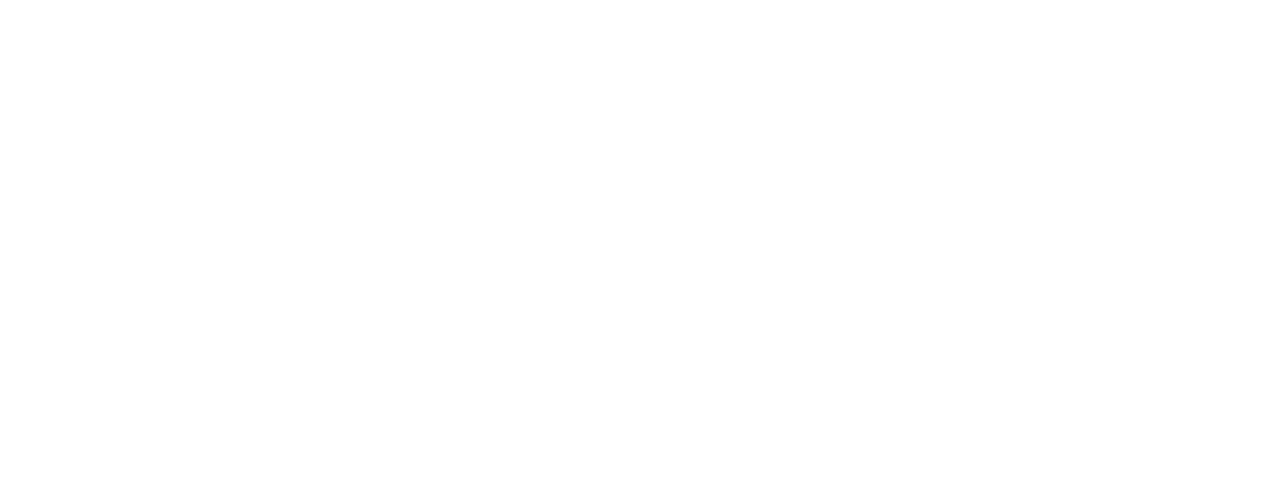
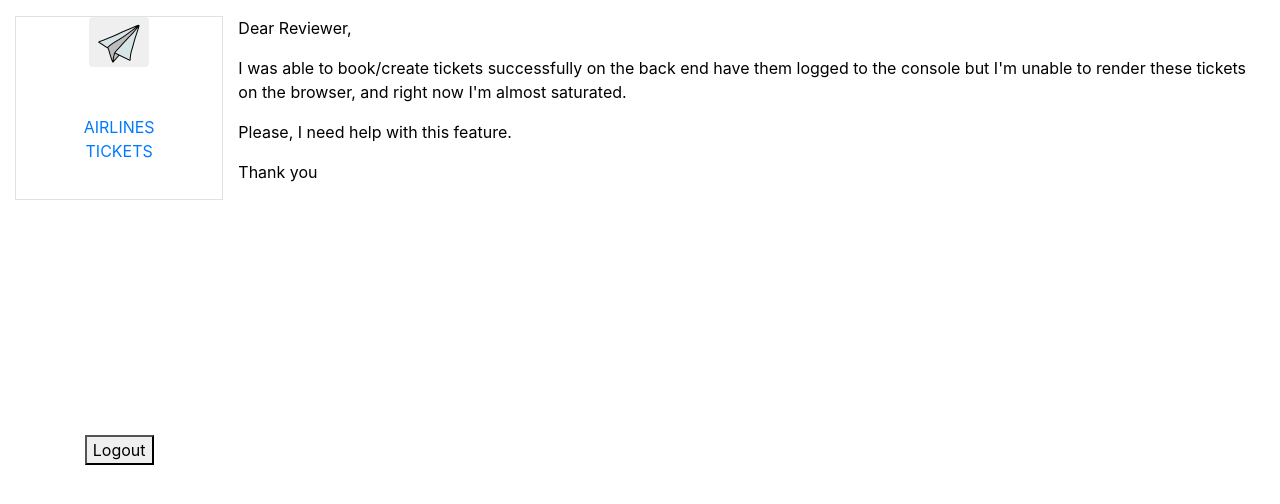
Before and after one commit to jamezjaz/Book_Ticket, a React (Create React App) app: page /tickets in a window 1280 px wide. Shown: the top 504 px of the page. Built offline with nearby package versions, Linux system fonts and the light colour scheme.

Commit message:
docs: Adds Dropdown to Ticket component
docs: Update LogOut button on sm screens

```diff
--- a/src/components/TicketDetails.js
+++ b/src/components/TicketDetails.js
@@ -5,24 +5,12 @@
   const { ticket } = props;
 
   return (
-    <>
     <div className="container-fluid">
-        <div className="text-left">
-          <p>Dear Reviewer,</p>
-          <p>
-            I was able to book/create tickets successfully on the
-            back end have them logged to the console but I&apos;m
-            unable to render these tickets on the browser, and right now I&apos;m almost saturated.
-          </p>
-          <p>Please, I need help with this feature.</p>
-          <p>Thank you</p>
-        </div>
       <h3>{ticket.airline_name}</h3>
       <h3>{ticket.username}</h3>
       <h3>{ticket.city}</h3>
       <h3>{ticket.date}</h3>
     </div>
-    </>
   );
 };
 
--- a/src/container/AirlineDetails.js
+++ b/src/container/AirlineDetails.js
@@ -28,7 +28,7 @@
           <Dropdown.Menu>
             <Dropdown.Item href="/airlinesList" active>AIRLINES</Dropdown.Item>
             <Dropdown.Item href="/tickets">TICKETS</Dropdown.Item>
-            <Dropdown.Item href="/others">OTHERS</Dropdown.Item>
+            <Dropdown.Item href="/tickets">LogOut</Dropdown.Item>
           </Dropdown.Menu>
         </Dropdown>
         {airlines.filter(airline => airline.id === airlineId).map(airline => (
--- a/src/container/AirlinesList.js
+++ b/src/container/AirlinesList.js
@@ -16,6 +16,7 @@
 const AirlinesList = props => {
   const [loading, setLoading] = useState(true);
   const { airlines } = props;
+
   useEffect(() => {
     const { fetchedAirlines } = props;
     setTimeout(() => {
@@ -50,7 +51,7 @@
               <Dropdown.Menu>
                 <Dropdown.Item href="/airlinesList" active>AIRLINES</Dropdown.Item>
                 <Dropdown.Item href="/tickets">TICKETS</Dropdown.Item>
-                <Dropdown.Item href="/others">OTHERS</Dropdown.Item>
+                <Dropdown.Item href="/">LogOut</Dropdown.Item>
               </Dropdown.Menu>
             </Dropdown>
             <h1 className="mt-5">Trending Airlines</h1>
--- a/src/container/Tickets.js
+++ b/src/container/Tickets.js
@@ -1,15 +1,47 @@
 import React from 'react';
 import { connect } from 'react-redux';
 import PropTypes from 'prop-types';
+import { Dropdown } from 'react-bootstrap';
 import TicketDetails from '../components/TicketDetails';
+import SideNav from '../components/SideNav';
+import menu from '../assets/hamburger-menu.png';
 
 const Tickets = props => {
   const { tickets } = props;
+
   return (
-    <div>
-      {tickets.map(ticket => (
-        <TicketDetails key={ticket.id} ticket={ticket} />
-      ))}
+    <div className="d-flex container-fluid">
+      <div className="col-2 d-none d-md-flex border px-0">
+        <SideNav />
+      </div>
+      <div className="col-10">
+        <Dropdown className="d-flex d-md-none mb-5">
+          <Dropdown.Toggle className="bg-white" id="dropdown-basic">
+            <img src={menu} alt="menu" />
+          </Dropdown.Toggle>
+
+          <Dropdown.Menu>
+            <Dropdown.Item href="/airlinesList" active>AIRLINES</Dropdown.Item>
+            <Dropdown.Item href="/tickets">TICKETS</Dropdown.Item>
+            <Dropdown.Item href="/">LogOut</Dropdown.Item>
+          </Dropdown.Menu>
+        </Dropdown>
+        <div className="text-left">
+          <p>Dear Reviewer,</p>
+          <p>
+            I was able to book/create tickets successfully on the
+            back end have them logged to the console but I&apos;m
+            unable to render these tickets on the browser, and right now I&apos;m almost saturated.
+          </p>
+          <p>Please, I need help with this feature.</p>
+          <p>Thank you</p>
+        </div>
+        <div>
+          {tickets.map(ticket => (
+            <TicketDetails key={ticket.id} ticket={ticket} />
+          ))}
+        </div>
+      </div>
     </div>
   );
 };
```
Also changed, not shown: 1 other file (tests, documents, lock files or other folders). Lines whose indentation alone changed are shown as unchanged.
